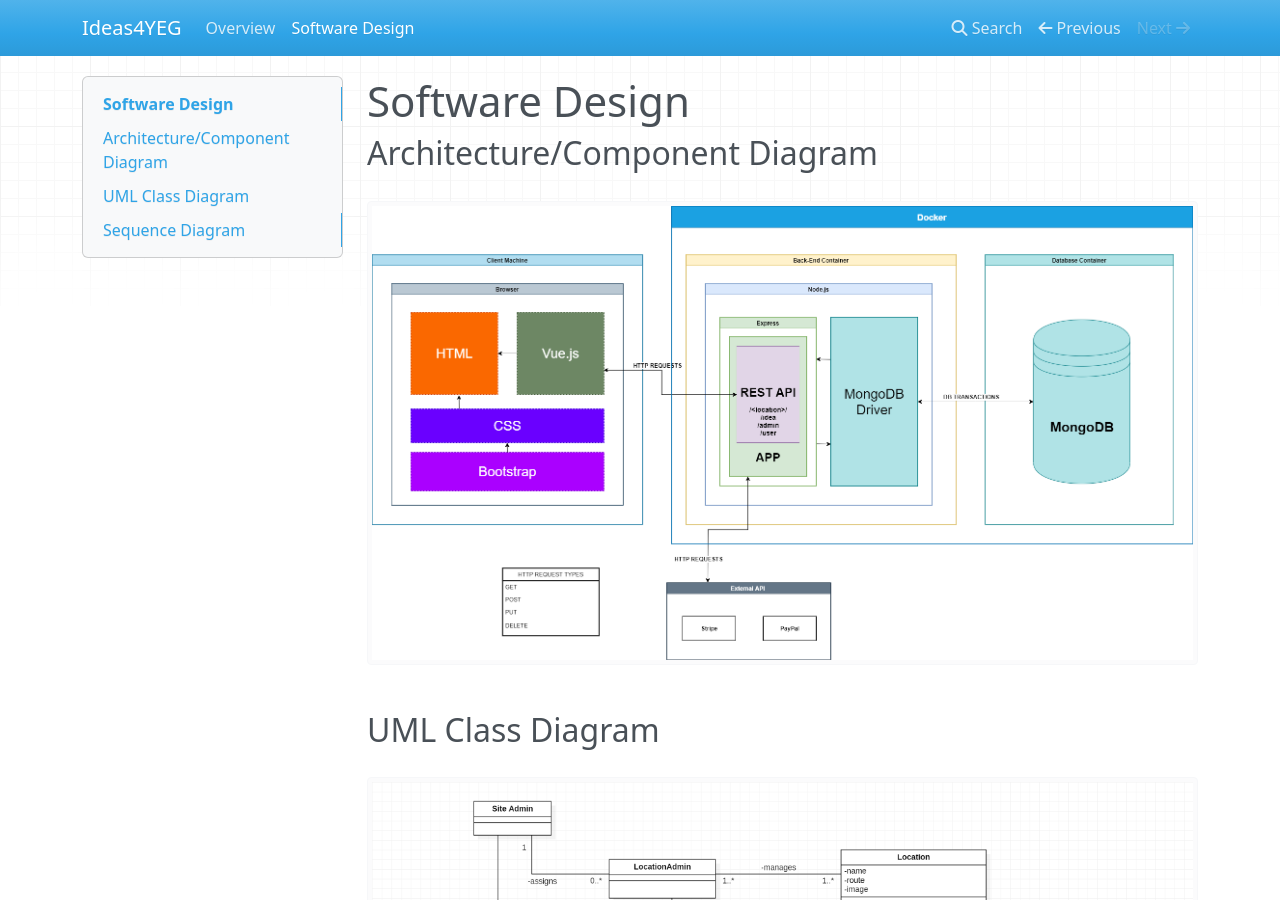
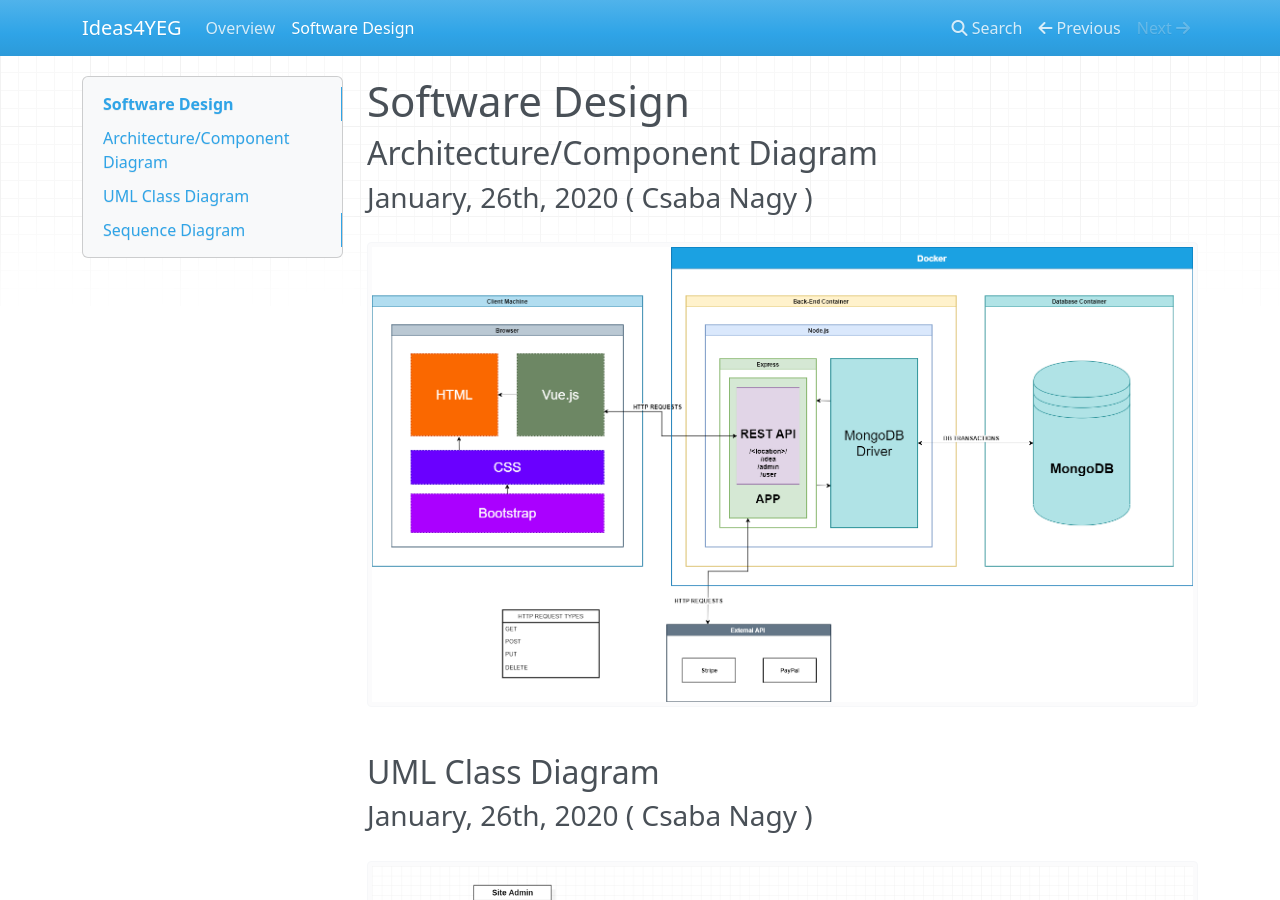
Before and after one commit to UAlberta-CMPUT401/Ideas-for-YEG, an MkDocs documentation site: the page built from docs/software.md, in a window 1280 px wide and 900 px high. Built offline with MkDocs 1.6.1, drawn with Linux system fonts in a browser that asks for light colours; nearby versions of some CDN libraries; some of the changed text lies outside the part shown.

Commit message:
author and date

```diff
--- a/docs/software.md
+++ b/docs/software.md
@@ -1,12 +1,15 @@
 # Software Design
 
 ## Architecture/Component Diagram
+### January, 26th, 2020 ( Csaba Nagy )
 ![](software/Deployment.png)
 
 ## UML Class Diagram
+### January, 26th, 2020 ( Csaba Nagy )
 ![](software/ComponentDiagram.PNG)
 
 ## Sequence Diagram
+### January, 25th, 2020 ( Louis Moc )
 ![](Sequence_Page_1.png)
 ![](Sequence_Page_2.png)
 ![](Sequence_Page_3.png)
```
